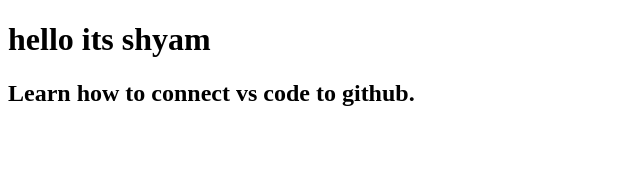
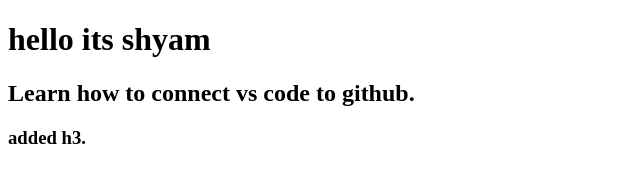
Before and after one commit to shyam205/sym, a plain HTML site: page index.html in a window 1280 px wide. Shown: the whole page, without its empty margins (0-640 px from the left). Drawn offline with Linux system fonts and the light colour scheme.

Commit message:
added h3

```diff
--- a/index.html
+++ b/index.html
@@ -8,5 +8,6 @@
 <body>
     <h1>hello its shyam</h1>
     <h2>Learn how to connect vs code to github.</h2>
+    <h3>added h3.</h3>
 </body>
 </html>
```
